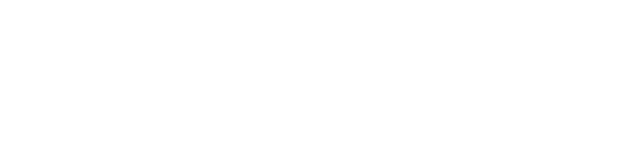
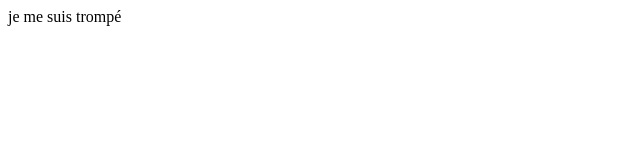
Before and after one commit to ReffasMarwan/formation-angular-full-stack, a plain HTML site: page index.html in a window 1280 px wide. Shown: the whole page, without its empty margins (0-640 px from the left). Drawn offline with Linux system fonts and the light colour scheme.

Commit message:
il s'est trompé

```diff
--- a/index.html
+++ b/index.html
@@ -1 +1,2 @@
 <html/>
+<p> je me suis trompé </p>
```
